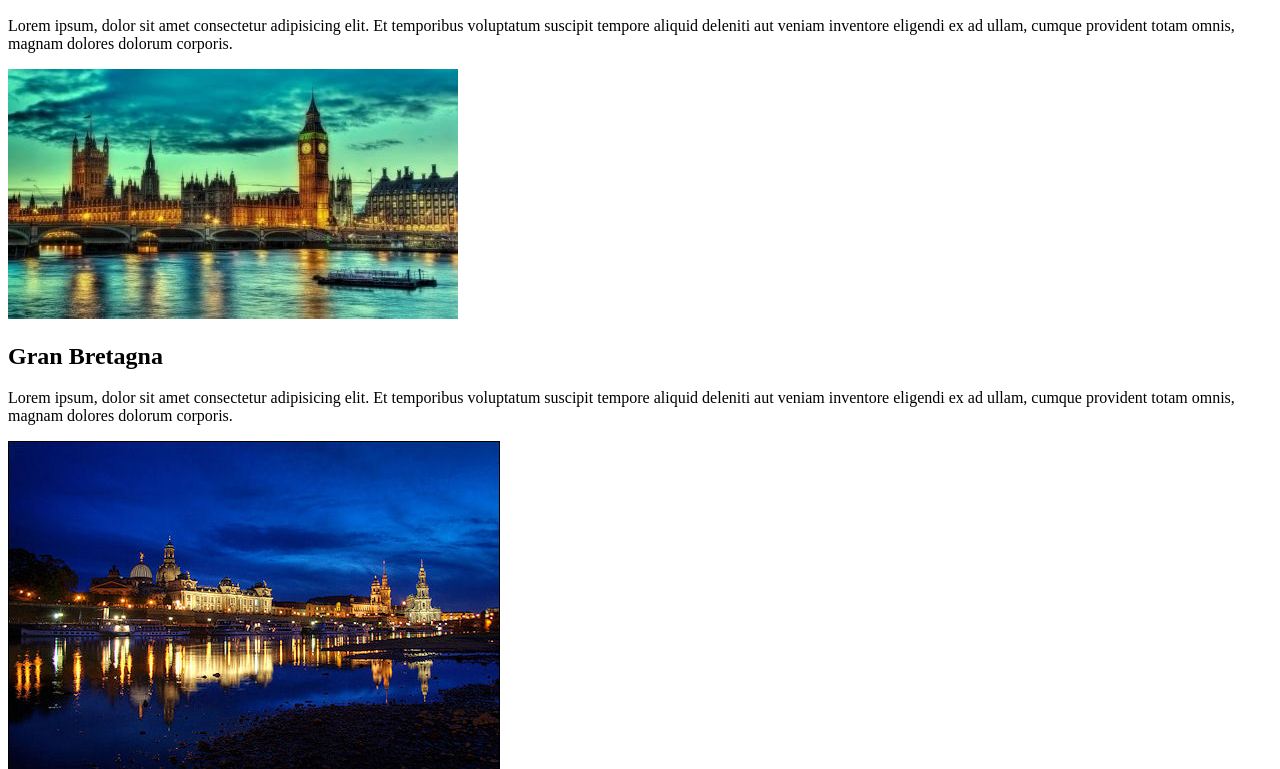
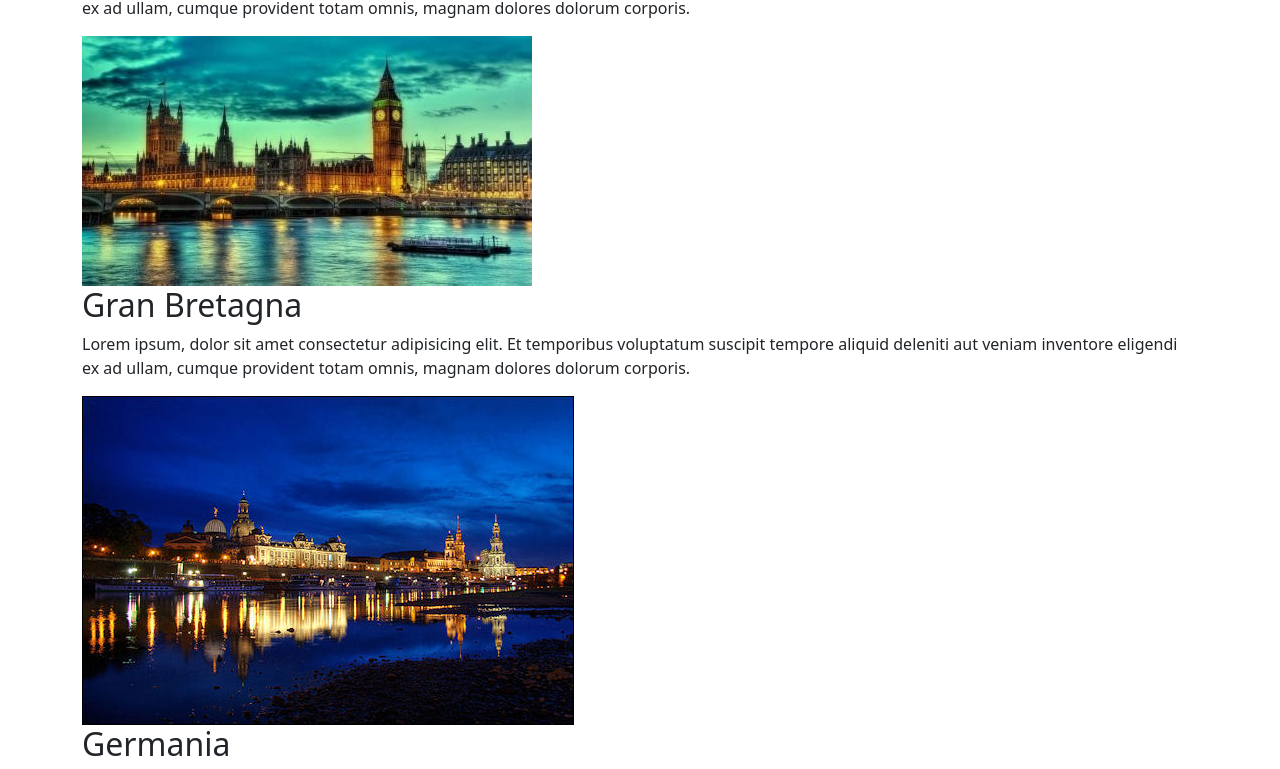
Before and after one commit to chry902/vue-slider, a plain HTML site: page index.html in a window 1280 px wide. Shown: the part 623-1392 px from the top of the page. Drawn offline with nearby package versions, Linux system fonts and the light colour scheme.

Commit message:
correzione text

```diff
--- a/index.html
+++ b/index.html
@@ -5,6 +5,8 @@
     <meta http-equiv="X-UA-Compatible" content="IE=edge">
     <meta name="viewport" content="width=device-width, initial-scale=1.0">
     <title>Document</title>
+    <link href="https://cdn.jsdelivr.net/npm/bootstrap@5.1.3/dist/css/bootstrap.min.css" rel="stylesheet" integrity="sha384-1BmE4kWBq78iYhFldvKuhfTAU6auU8tT94WrHftjDbrCEXSU1oBoqyl2QvZ6jIW3" crossorigin="anonymous">
+    <link rel="stylesheet" href="./stye.css">
 </head>
 <body>
 
```
Also changed, not shown: stye.css (added).
